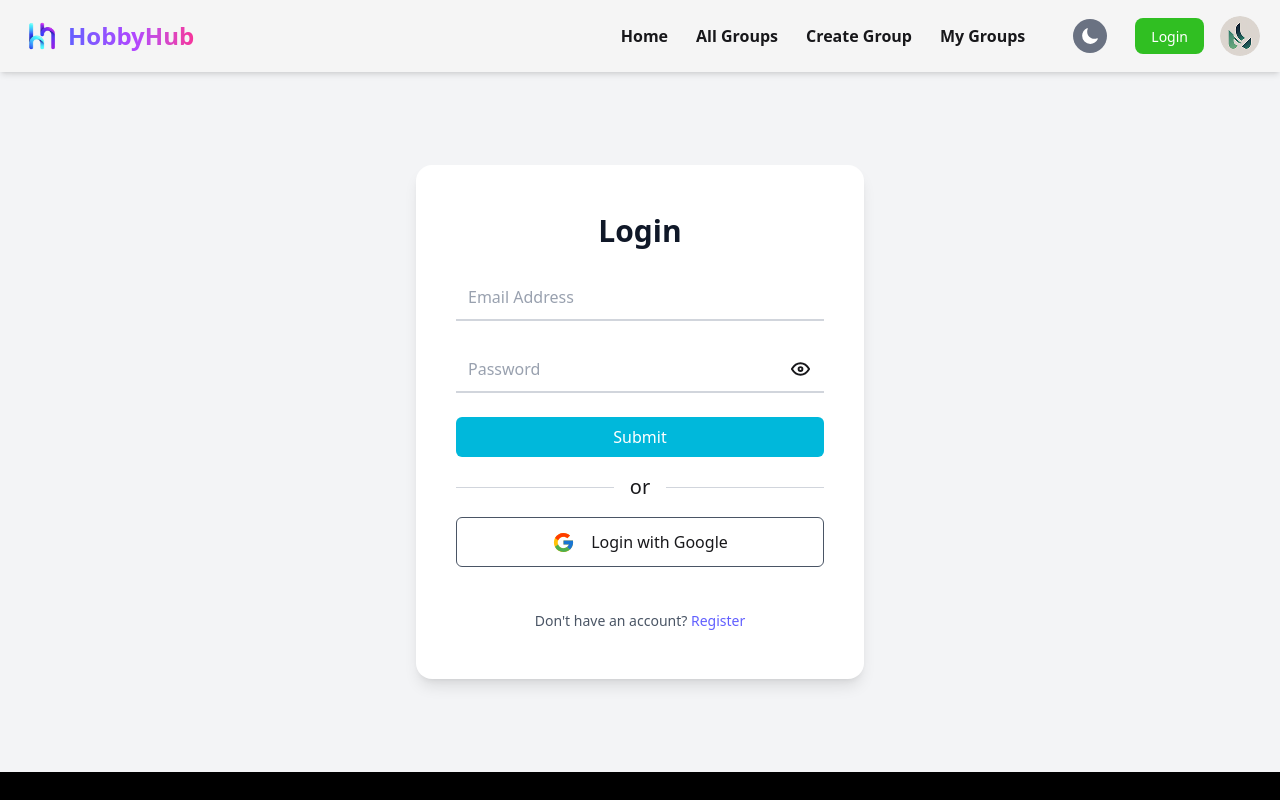
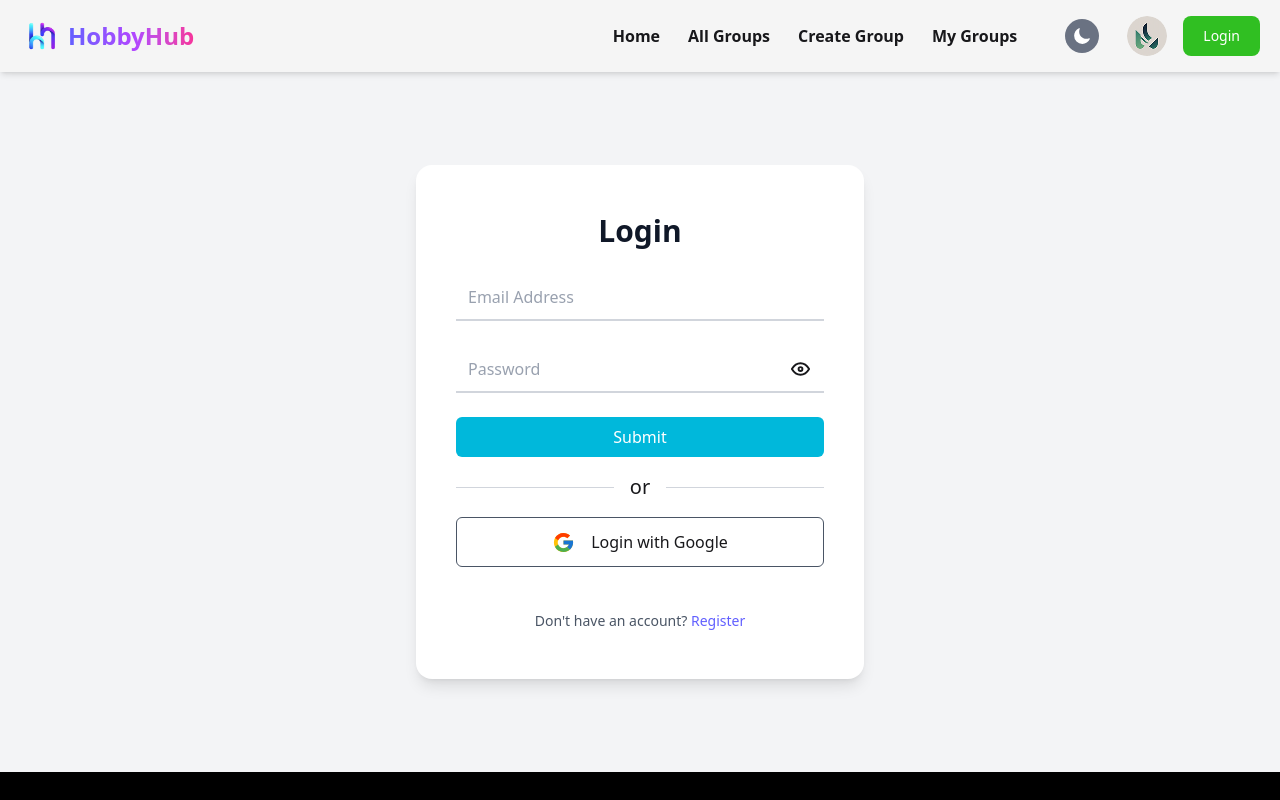
Before and after one commit to rashikdev/HobbyHub, a React (Vite) app: page /login in a window 1280 px wide. Shown: the top 800 px of the page. Built offline with nearby package versions, Linux system fonts and the light colour scheme; no server answers.

Commit message:
fixed some navigate problem

```diff
--- a/src/components/Navbar.jsx
+++ b/src/components/Navbar.jsx
@@ -17,7 +17,7 @@ const Navbar = () => {
     <div className="bg-base-300/60 backdrop-blur-md py-4 z-50 px-5 flex justify-between items-center shadow-md font-bold sticky top-0">
       {/* nav items  */}
       <div className="flex items-center gap-1">
-        <div className="dropdown md:hidden block">
+        <div className="dropdown lg:hidden block">
           <div tabIndex={0} role="button" className="btn btn-ghost btn-circle">
             <CgMenuRightAlt size={20} />
           </div>
@@ -91,7 +91,7 @@ const Navbar = () => {
               isActive
                 ? "bg-[#1A80E5] py-2 px-3 rounded-xl font-semibold text-white"
                 : ""
-            } hidden md:block`
+            } hidden lg:block`
           }
         >
           Home
@@ -104,7 +104,7 @@ const Navbar = () => {
               isActive
                 ? " bg-[#1A80E5] py-2 px-3 rounded-xl font-semibold text-white"
                 : ""
-            } hidden md:block`
+            } hidden lg:block`
           }
         >
           All Groups
@@ -117,7 +117,7 @@ const Navbar = () => {
               isActive
                 ? " bg-[#1A80E5] py-2 px-3 rounded-xl font-semibold text-white"
                 : ""
-            } hidden md:block`
+            } hidden lg:block`
           }
         >
           Create Group
@@ -130,36 +130,13 @@ const Navbar = () => {
               isActive
                 ? " bg-[#1A80E5] py-2 px-3 rounded-xl font-semibold text-white"
                 : ""
-            } hidden md:block mr-5`
+            } hidden lg:block mr-5`
           }
         >
           My Groups
         </NavLink>
         <ThemeToggle></ThemeToggle>
         <div className="flex items-center gap-4">
-          <NavLink to="/login">
-            {user ? (
-              <button
-                onClick={handleLogout}
-                title="Logout"
-                className="flex text-red-500 cursor-pointer items-center gap-2 hover:bg-red-500 hover:text-white py-2 px-3 rounded-lg transition-all duration-300"
-              >
-                <IoMdLogOut size={20} />
-              </button>
-            ) : (
-              <button className="flex items-center">
-                <p
-                  className="group relative inline-block overflow-hidden bg-[#1fbb10ea] rounded-lg px-4 py-1.5 outline-none"
-                >
-                  <span className="absolute inset-y-0 left-0 w-0 bg-indigo-500 transition-all group-hover:w-full"></span>
-
-                  <span className="relative text-sm font-medium text-white transition-colors group-hover:text-white">
-                    Login
-                  </span>
-                </p>
-              </button>
-            )}
-          </NavLink>
           <img
             title={user?.displayName}
             className="md:w-10 md:h-10 w-8 h-8 cursor-pointer rounded-full"
@@ -168,6 +145,27 @@ const Navbar = () => {
             }`}
             alt=""
           />
+          <NavLink to="/login">
+            {user ? (
+              <button
+                onClick={handleLogout}
+                title="Logout"
+                className="flex text-red-500 cursor-pointer items-center gap-2 hover:bg-red-500 hover:text-white py-1 px-2 rounded-lg transition-all duration-300"
+              >
+                <IoMdLogOut size={25} />
+              </button>
+            ) : (
+              <button className="flex items-center">
+                <p className="group relative inline-block overflow-hidden bg-[#1fbb10ea] rounded-lg px-4 py-1.5 outline-none">
+                  <span className="absolute inset-y-0 left-0 w-0 bg-indigo-500 transition-all group-hover:w-full"></span>
+
+                  <span className="flex relative text-sm font-medium md:p-1 text-white transition-colors group-hover:text-white">
+                    Login
+                  </span>
+                </p>
+              </button>
+            )}
+          </NavLink>
         </div>
       </div>
     </div>
--- a/src/router/PrivateRoute.jsx
+++ b/src/router/PrivateRoute.jsx
@@ -5,7 +5,7 @@ import LoadingPage from "../components/LoadingPage";
 
 const PrivateRoute = ({ children }) => {
   const { user, loading } = use(AuthContext);
-  const location = useLocation;
+  const location = useLocation();
   if (loading) {
     return <LoadingPage></LoadingPage>;
   }
```
